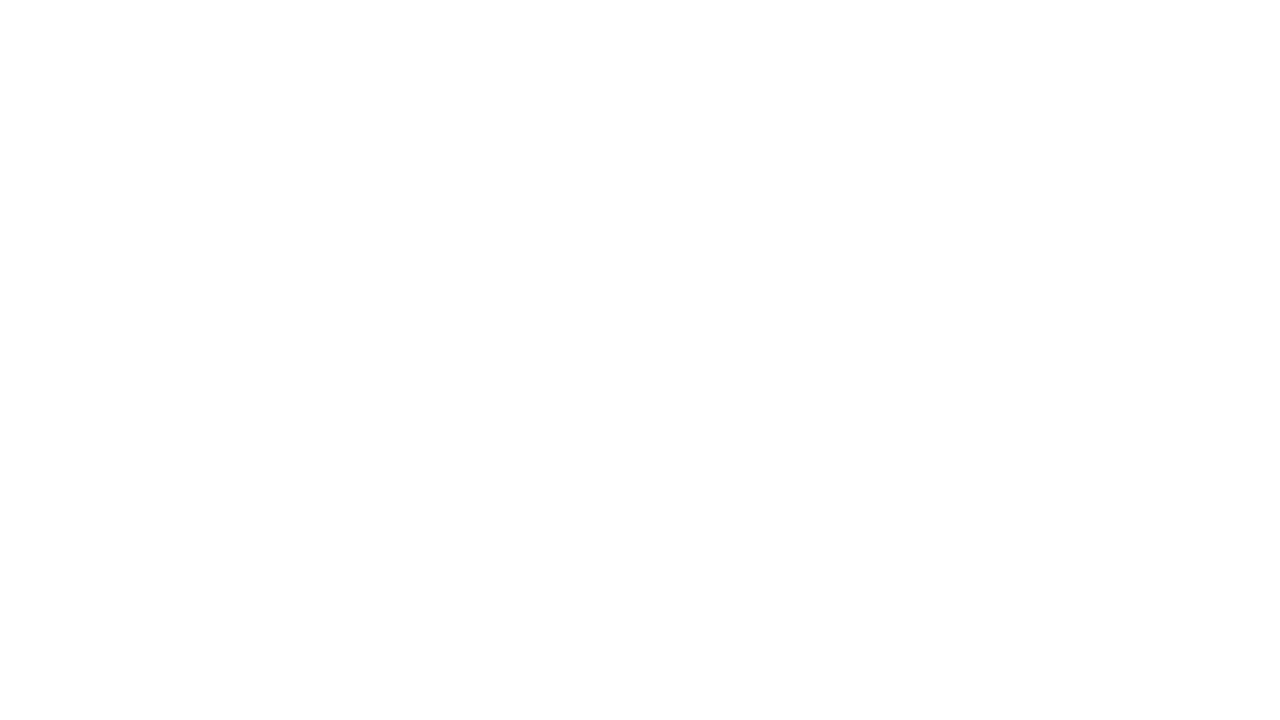
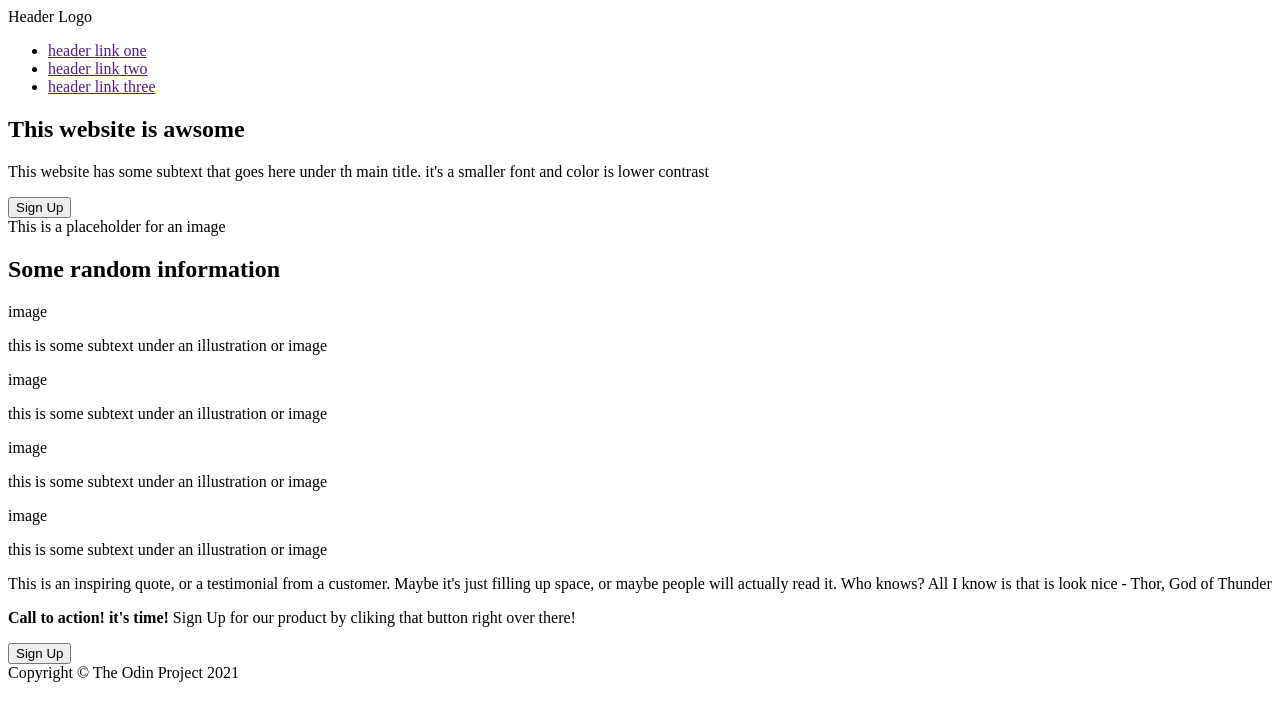
Before and after one commit to Smatsher/odin-landing-page, a plain HTML site: page index.html in a window 1280 px wide. Drawn offline with Linux system fonts and the light colour scheme.

Commit message:
Add the raw information to HTML

```diff
--- a/index.html
+++ b/index.html
@@ -7,6 +7,38 @@
     <title>Landing Page</title>
 </head>
 <body>
-
+    <nav role="navigation">
+        <div>Header Logo</div>
+        <ul>
+            <li><a href="">header link one</a></li>
+            <li><a href="">header link two</a></li>
+            <li><a href="">header link three</a></li>
+        <ul>
+    </nav>
+    <section>
+        <h1>This website is awsome</h1>
+        <p>This website has some subtext that goes here under th main title. it's a smaller font and color is lower contrast</p>
+        <button>Sign Up</button>
+        <div>This is a placeholder for an image</div>
+    </section>
+    <section>
+        <h2>Some random information</h2>
+        <div>image</div>
+        <p>this is some subtext under an illustration or image</p>
+        <div>image</div>
+        <p>this is some subtext under an illustration or image</p>
+        <div>image</div>
+        <p>this is some subtext under an illustration or image</p>
+        <div>image</div>
+        <p>this is some subtext under an illustration or image</p>
+    </section>
+    <section>
+        <div>This is an inspiring quote, or a testimonial from a customer. Maybe it's just filling up space, or maybe people will actually read it. Who knows? All I know is that is look nice - Thor, God of Thunder</div>
+    </section>
+    <section>
+        <p><strong>Call to action! it's time!</strong> Sign Up for our product by cliking that button right over there!</p>
+        <button>Sign Up</button>
+    </section>
+    <footer> Copyright &copy; The Odin Project 2021</footer>
 </body>
 </html>
```
Also changed, not shown: 1 other file.
